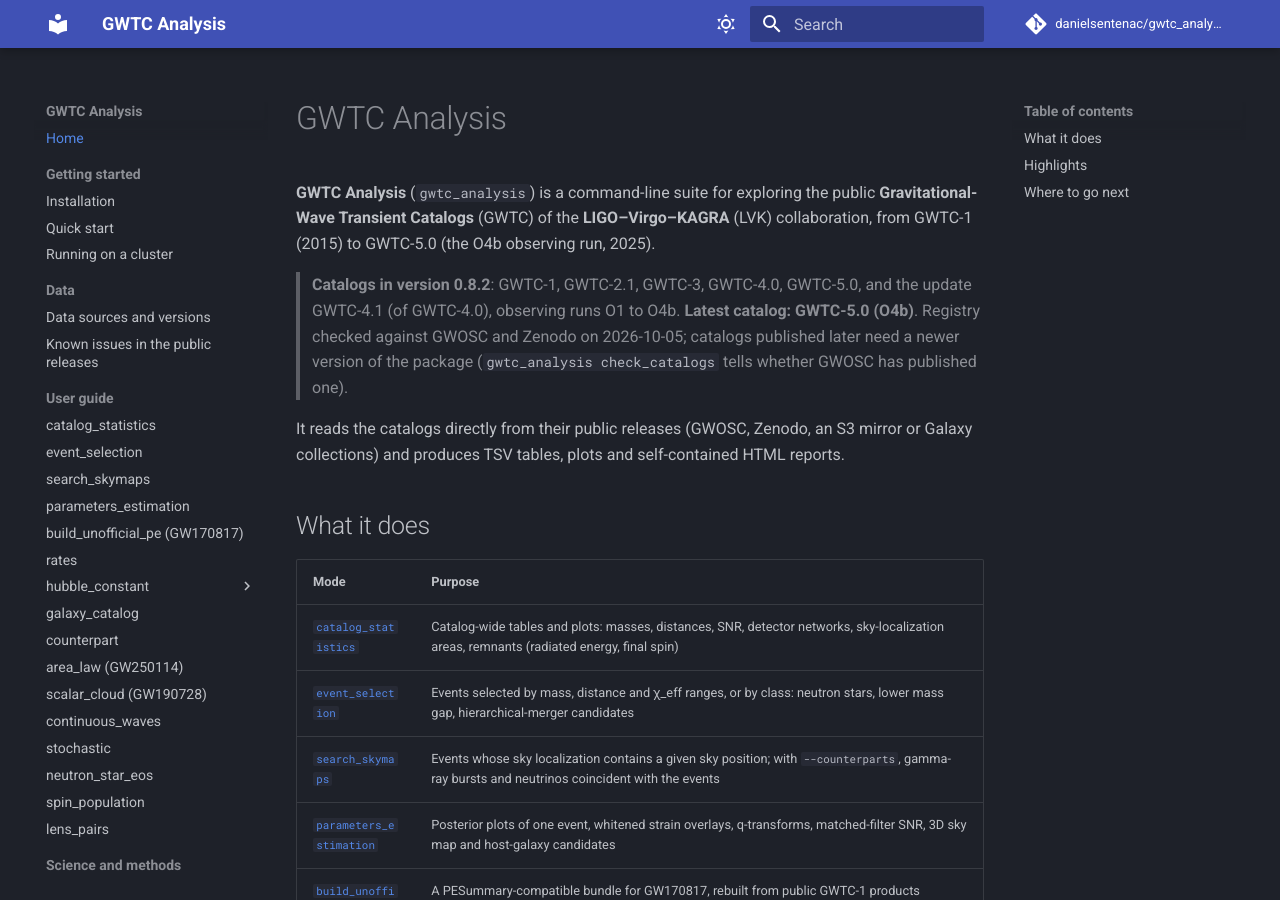
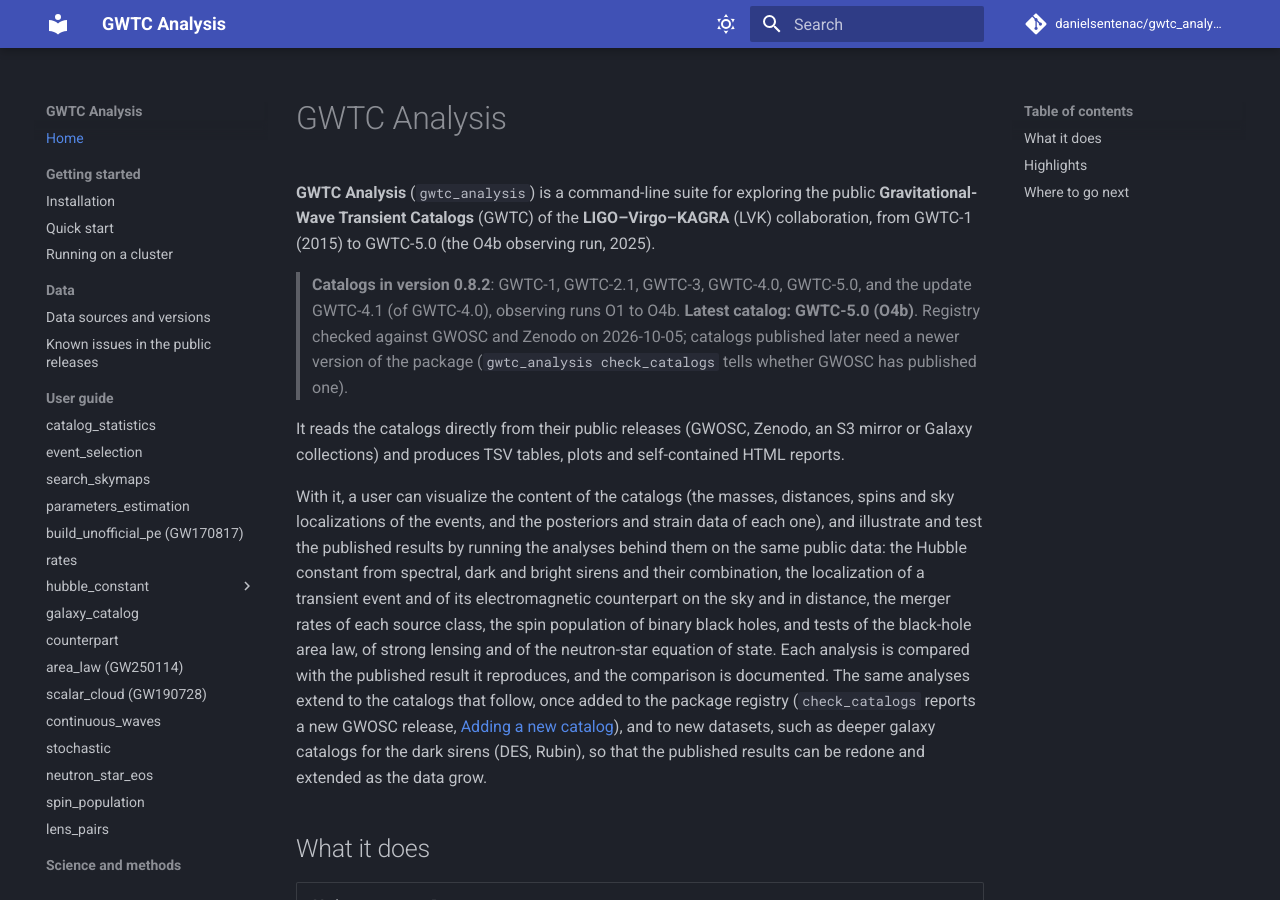
Before and after one commit to danielsentenac/gwtc_analysis, an MkDocs documentation site: the page built from docs/index.md, in a window 1280 px wide and 900 px high. Built offline with MkDocs 1.6.1 and Material for MkDocs 9.7.7, drawn with Linux system fonts in a browser that asks for light colours; comment, search, counter and statistics services are not loaded.

Commit message:
docs home: what a user can do with gwtc_analysis (visualize the catalogs, test the published results, extend them to new catalogs and datasets)
Co-Authored-By: Claude Opus 5.5 <noreply@anthropic.com>

```diff
--- a/docs/index.md
+++ b/docs/index.md
@@ -10,6 +10,18 @@ from GWTC-1 (2015) to GWTC-5.0 (the O4b observing run, 2025).
 
 It reads the catalogs directly from their public releases (GWOSC, Zenodo, an S3 mirror or Galaxy
 collections) and produces TSV tables, plots and self-contained HTML reports.
+
+With it, a user can visualize the content of the catalogs (the masses, distances, spins and sky localizations of
+the events, and the posteriors and strain data of each one), and illustrate and test the published results by
+running the analyses behind them on the same public data: the Hubble constant from spectral, dark and bright
+sirens and their combination, the localization of a transient event and of its electromagnetic counterpart on the
+sky and in distance, the merger rates of each source class, the spin population of binary black holes, and tests
+of the black-hole area law, of strong lensing and of the neutron-star equation of state. Each analysis is compared
+with the published result it reproduces, and the comparison is documented. The same analyses extend to the
+catalogs that follow, once added to the package registry (`check_catalogs` reports a new GWOSC release,
+[Adding a new catalog](data-sources.md#adding-a-new-catalog)), and to new datasets, such as deeper galaxy
+catalogs for the dark sirens (DES, Rubin), so that the published results can be redone and extended as the data
+grow.
 
 ## What it does
 
```
